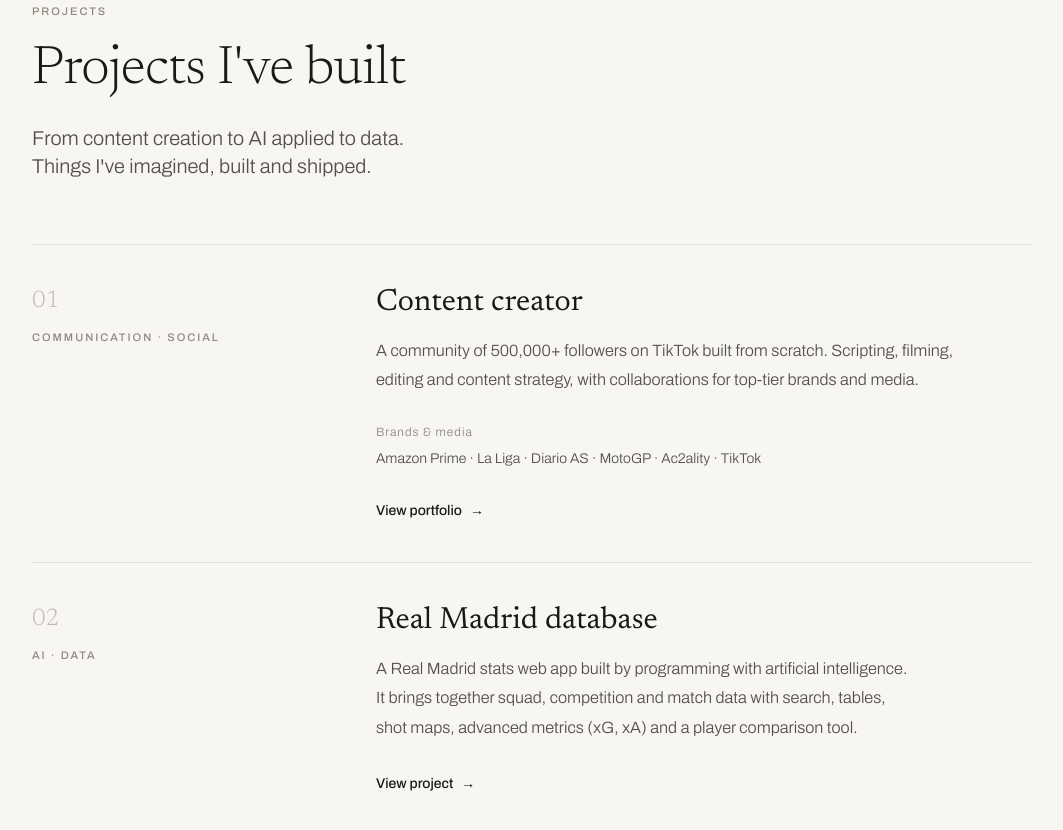
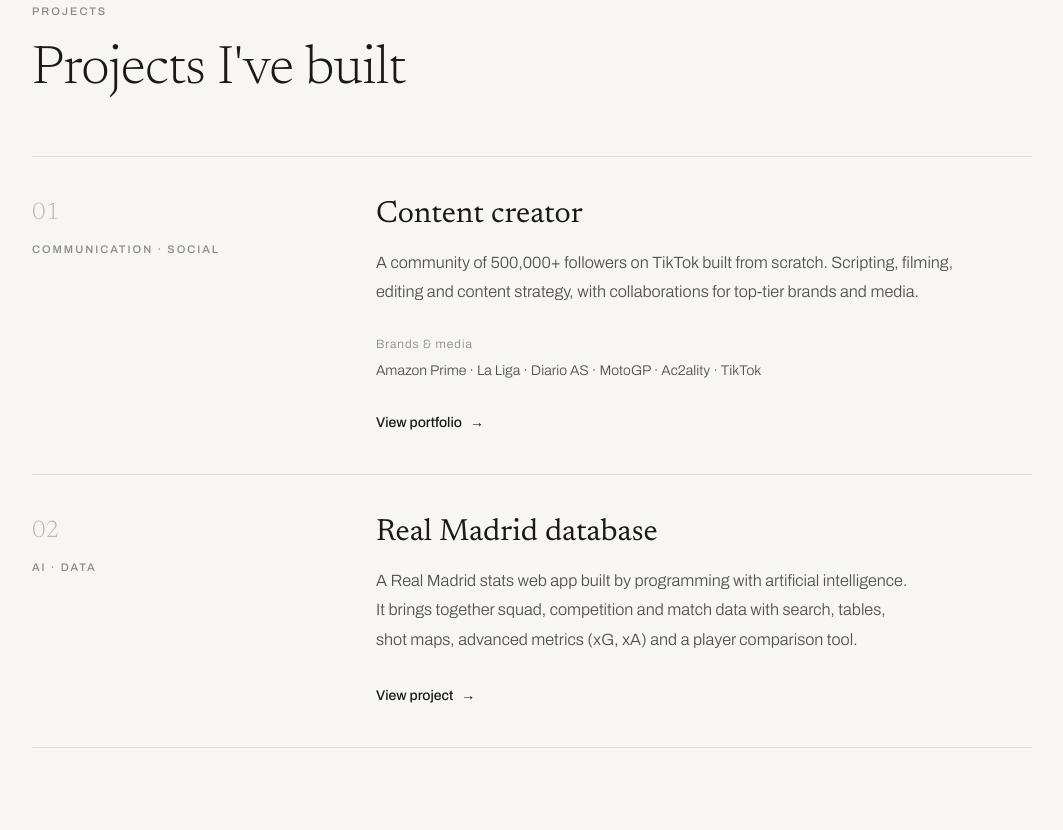
Before and after one commit to mateoparamo/paginawebmateoparamo, a Next.js app: page /en in a window 1280 px wide. Shown: the part 3640-4470 px from the top of the page, without its empty margins (108-1171 px from the left). Built offline with nearby package versions, Linux system fonts and the light colour scheme.

Commit message:
feat: quitar subtitulo de la seccion Proyectos
Co-Authored-By: Claude Opus 4.8 <noreply@anthropic.com>

```diff
--- a/src/components/sections/Projects.tsx
+++ b/src/components/sections/Projects.tsx
@@ -11,11 +11,7 @@ export function Projects({ locale }: { locale: Locale }) {
     <section id="projects" className="container-page scroll-mt-24 py-24 md:py-36">
       <SectionHeading kicker={t.eyebrow} title={t.title} />
 
-      <Reveal>
-        <p className="lead mt-6 max-w-2xl text-balance">{t.subtitle}</p>
-      </Reveal>
-
-      <div className="mt-16">
+      <div className="mt-14">
         {t.items.map((p, i) => (
           <Reveal key={p.title} delay={i * 0.08}>
             <article className="group grid gap-5 border-t border-line py-10 md:grid-cols-12 md:gap-8">
```
